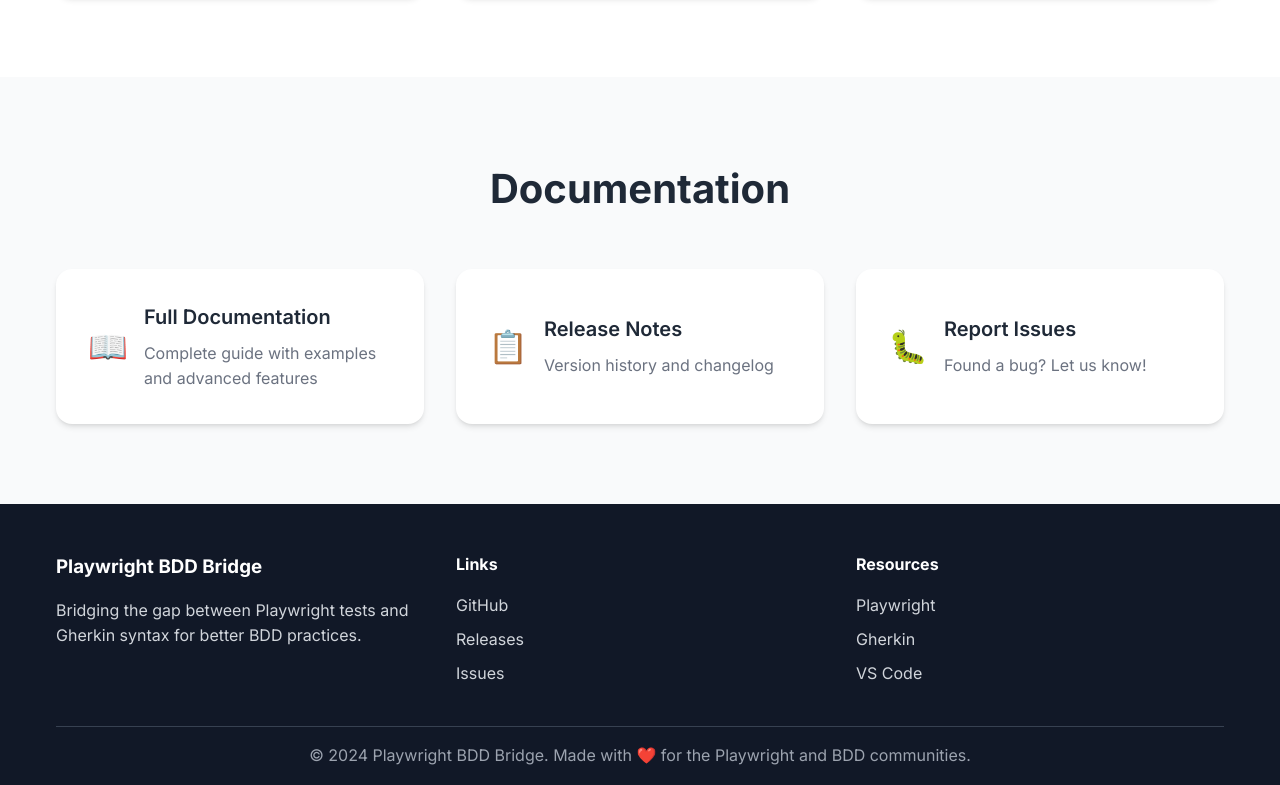
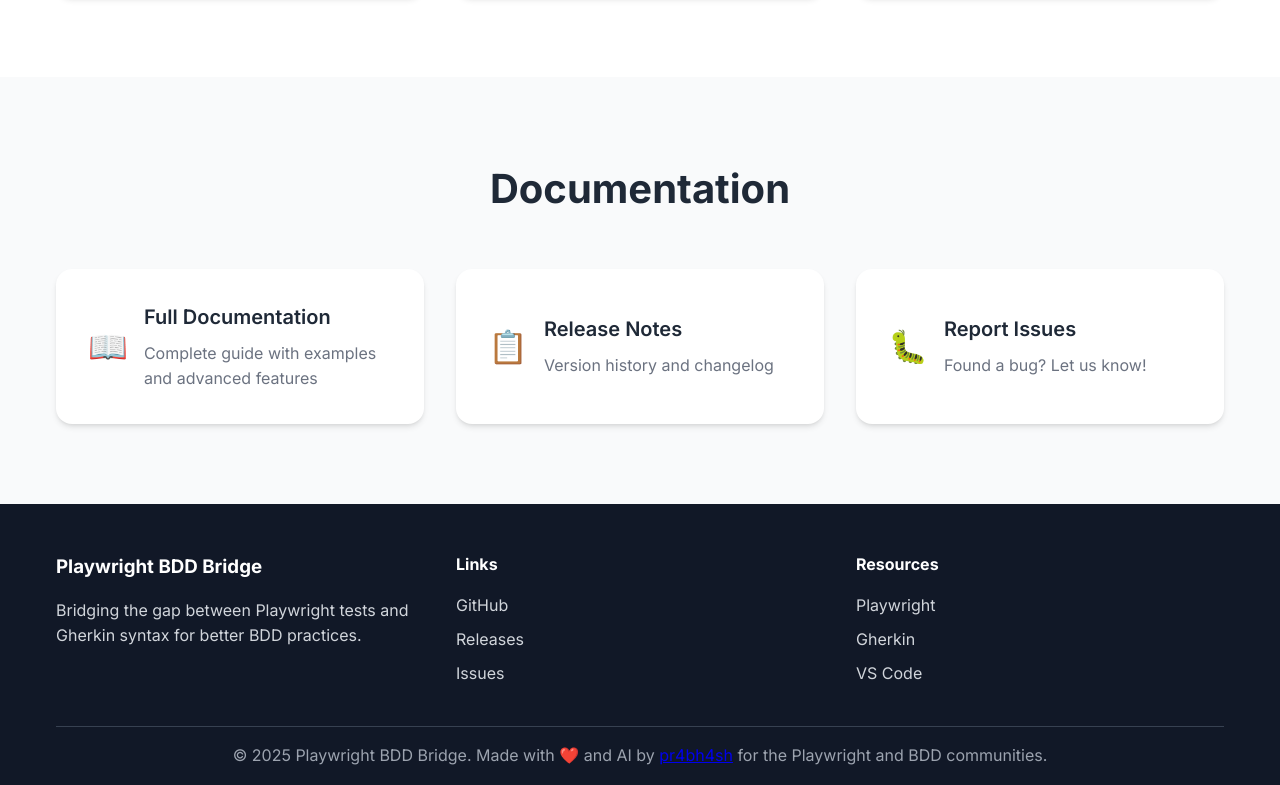
Before and after one commit to pr4bh4sh/Playwright-BDD-Bridge, a website: page docs/index.html in a window 1280 px wide. Shown: the part 3140-3925 px from the top of the page. Drawn offline with Linux system fonts and the light colour scheme.

Commit message:
docs: update footer to credit AI and add author GitHub profile link

```diff
--- a/docs/index.html
+++ b/docs/index.html
@@ -255,7 +255,7 @@
                 </div>
             </div>
             <div class="footer-bottom">
-                <p>&copy; 2024 Playwright BDD Bridge. Made with ❤️ for the Playwright and BDD communities.</p>
+                <p>&copy; 2025 Playwright BDD Bridge. Made with ❤️ and AI by <a href="https://github.com/pr4bh4sh" target="_blank">pr4bh4sh</a> for the Playwright and BDD communities.</p>
             </div>
         </div>
     </footer>
```
